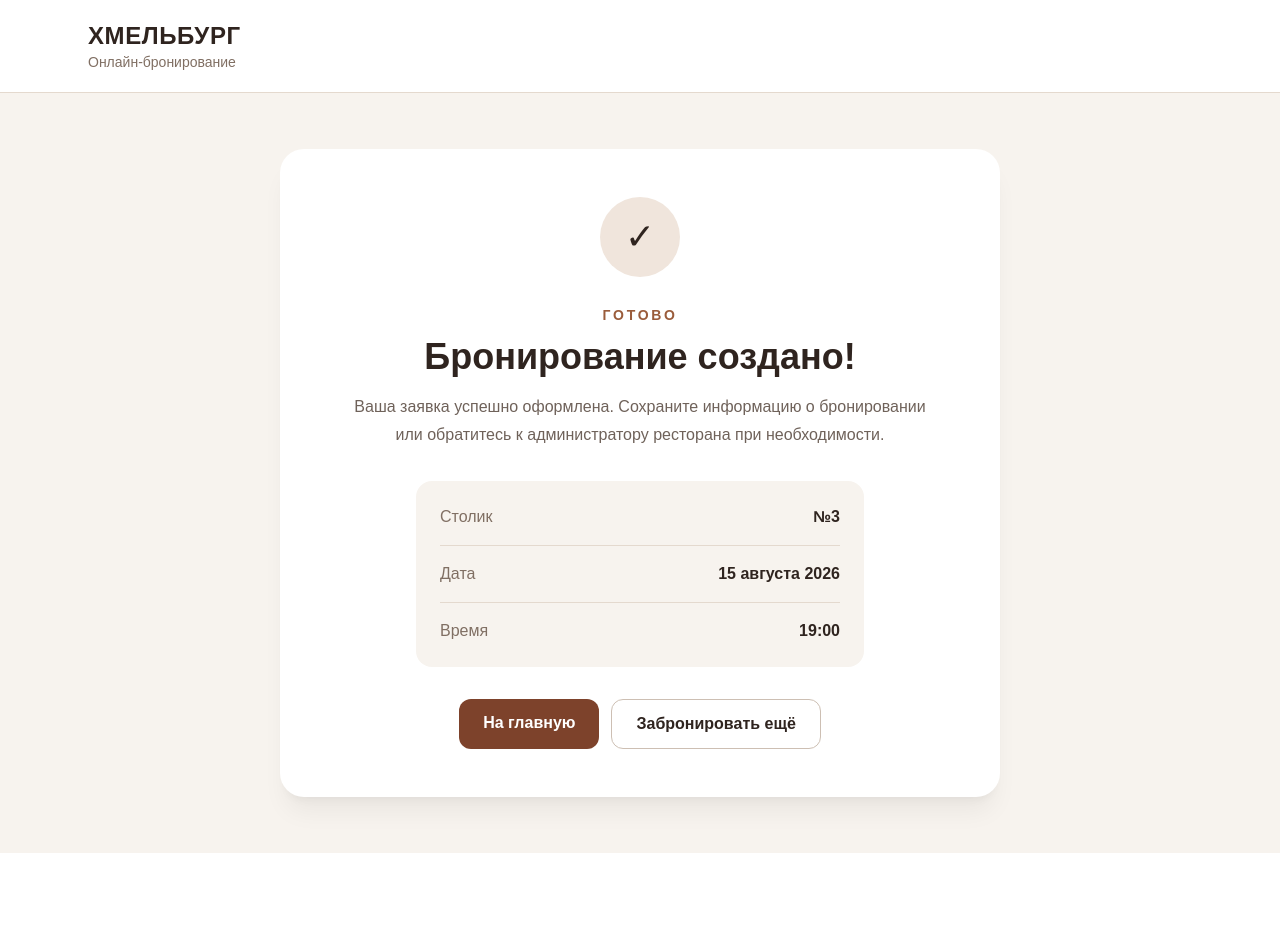
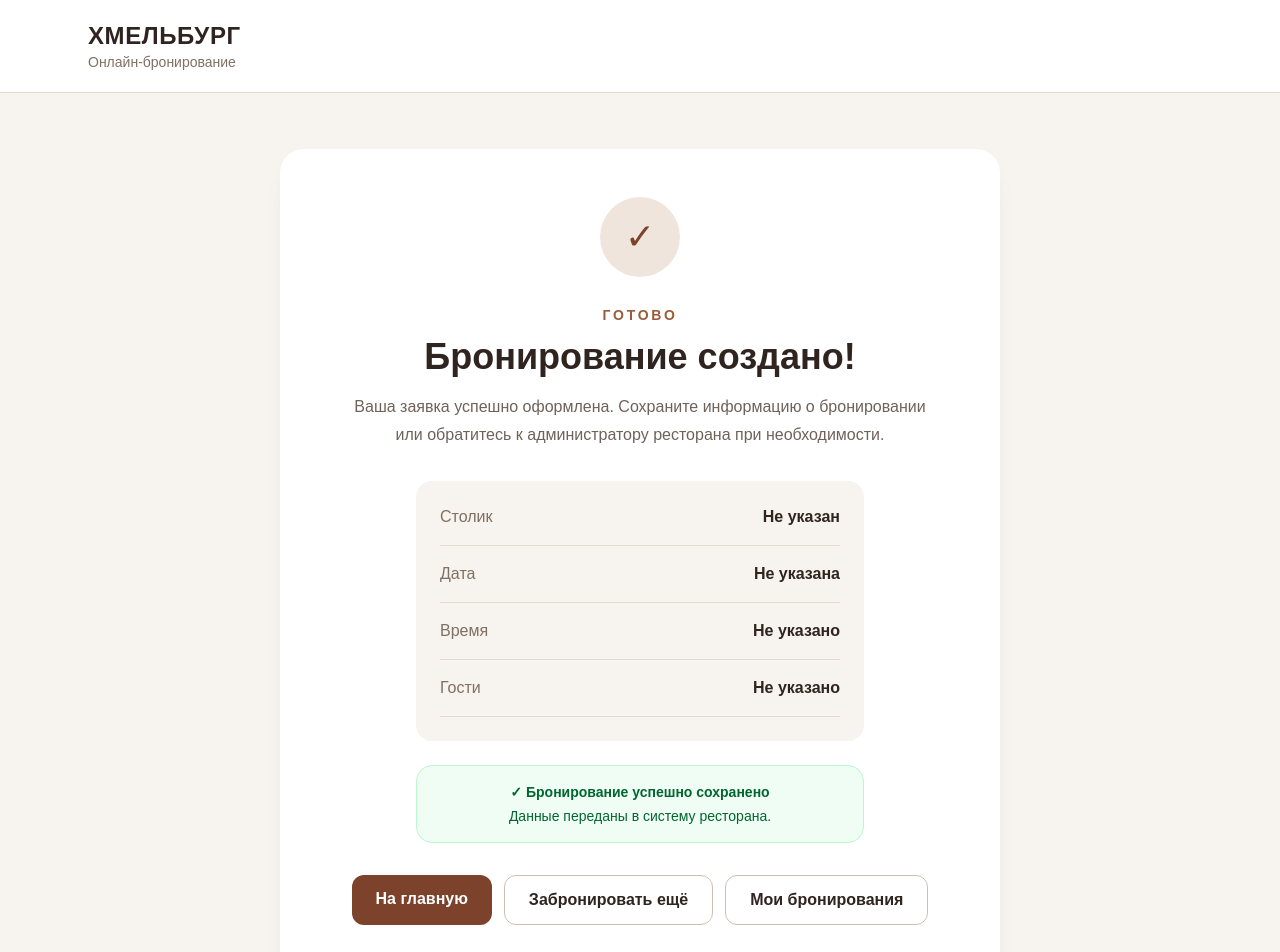
Before and after one commit to selfless-ux/khmelburg-reservation, a Next.js app: page /booking/success in a window 1280 px wide. Shown: the top 952 px of the page. Before the commit the page ends 853 px from the top, so only its background shows below. Built offline with nearby package versions, Linux system fonts and the light colour scheme.

Commit message:
Fix booking success page

```diff
--- a/app/booking/success/page.tsx
+++ b/app/booking/success/page.tsx
@@ -3,29 +3,47 @@
 import { useEffect, useState } from "react";
 
 export default function BookingSuccessPage() {
-  const [table, setTable] = useState("3");
-  const [date, setDate] = useState("15 августа 2026");
-  const [time, setTime] = useState("19:00");
+  const [table, setTable] = useState("");
+  const [tables, setTables] = useState("");
+  const [guests, setGuests] = useState("");
+  const [date, setDate] = useState("");
+  const [time, setTime] = useState("");
+  const [name, setName] = useState("");
+  const [phone, setPhone] = useState("");
+  const [bookingId, setBookingId] = useState("");
 
   useEffect(() => {
     const params = new URLSearchParams(window.location.search);
 
-    const tableParam = params.get("table");
-    const dateParam = params.get("date");
-    const timeParam = params.get("time");
+    setTable(params.get("table") || "");
+    setTables(params.get("tables") || "");
+    setGuests(params.get("guests") || "");
+    setDate(params.get("date") || "");
+    setTime(params.get("time") || "");
+    setName(params.get("name") || "");
+    setPhone(params.get("phone") || "");
+    setBookingId(params.get("bookingId") || "");
+  }, []);
 
-    if (tableParam) {
-      setTable(tableParam);
+  function formatDate(value: string) {
+    if (!value) {
+      return "Не указана";
     }
 
-    if (dateParam) {
-      setDate(dateParam);
+    const dateObject = new Date(`${value}T00:00:00`);
+
+    if (Number.isNaN(dateObject.getTime())) {
+      return value;
     }
 
-    if (timeParam) {
-      setTime(timeParam);
-    }
-  }, []);
+    return dateObject.toLocaleDateString("ru-RU", {
+      day: "numeric",
+      month: "long",
+      year: "numeric",
+    });
+  }
+
+  const isBar = !!tables;
 
   return (
     <main className="min-h-screen bg-[#f7f3ee] text-[#2f241f]">
@@ -45,8 +63,9 @@ export default function BookingSuccessPage() {
       {/* SUCCESS SECTION */}
       <section className="mx-auto flex min-h-[75vh] max-w-3xl items-center justify-center px-6 py-14">
         <div className="w-full rounded-3xl bg-white p-8 text-center shadow-xl shadow-black/5 sm:p-12">
+
           {/* SUCCESS ICON */}
-          <div className="mx-auto flex h-20 w-20 items-center justify-center rounded-full bg-[#f0e5dc] text-4xl">
+          <div className="mx-auto flex h-20 w-20 items-center justify-center rounded-full bg-[#f0e5dc] text-4xl text-[#7d422b]">
             ✓
           </div>
 
@@ -62,21 +81,40 @@ export default function BookingSuccessPage() {
 
           {/* DESCRIPTION */}
           <p className="mx-auto mt-4 max-w-xl leading-7 text-[#6f625a]">
-            Ваша заявка успешно оформлена. Сохраните информацию
-            о бронировании или обратитесь к администратору ресторана
+            Ваша заявка успешно оформлена.
+            Сохраните информацию о бронировании
+            или обратитесь к администратору ресторана
             при необходимости.
           </p>
 
+          {/* BOOKING NUMBER */}
+          {bookingId && (
+            <div className="mx-auto mt-7 max-w-md rounded-2xl border border-[#e4d9ce] bg-[#fffaf6] p-5">
+              <p className="text-xs font-bold uppercase tracking-[0.2em] text-[#9a5c3b]">
+                Номер бронирования
+              </p>
+
+              <p className="mt-2 text-3xl font-bold text-[#7d422b]">
+                #{bookingId}
+              </p>
+            </div>
+          )}
+
           {/* BOOKING INFORMATION */}
           <div className="mx-auto mt-8 max-w-md rounded-2xl bg-[#f7f3ee] p-6 text-left">
+
             {/* TABLE */}
             <div className="flex justify-between border-b border-[#e4d9ce] pb-4">
               <span className="text-[#806f63]">
-                Столик
+                {isBar ? "Места у бара" : "Столик"}
               </span>
 
               <span className="font-semibold">
-                №{table}
+                {isBar
+                  ? `№ ${tables.split(",").join(", ")}`
+                  : table
+                    ? `№${table}`
+                    : "Не указан"}
               </span>
             </div>
 
@@ -87,24 +125,73 @@ export default function BookingSuccessPage() {
               </span>
 
               <span className="font-semibold">
-                {date}
+                {formatDate(date)}
               </span>
             </div>
 
             {/* TIME */}
-            <div className="flex justify-between pt-4">
+            <div className="flex justify-between border-b border-[#e4d9ce] py-4">
               <span className="text-[#806f63]">
                 Время
               </span>
 
               <span className="font-semibold">
-                {time}
+                {time || "Не указано"}
               </span>
             </div>
+
+            {/* GUESTS */}
+            <div className="flex justify-between border-b border-[#e4d9ce] py-4">
+              <span className="text-[#806f63]">
+                Гости
+              </span>
+
+              <span className="font-semibold">
+                {guests || "Не указано"}
+              </span>
+            </div>
+
+            {/* NAME */}
+            {name && (
+              <div className="flex justify-between border-b border-[#e4d9ce] py-4">
+                <span className="text-[#806f63]">
+                  Имя
+                </span>
+
+                <span className="font-semibold">
+                  {name}
+                </span>
+              </div>
+            )}
+
+            {/* PHONE */}
+            {phone && (
+              <div className="flex justify-between pt-4">
+                <span className="text-[#806f63]">
+                  Телефон
+                </span>
+
+                <span className="font-semibold">
+                  {phone}
+                </span>
+              </div>
+            )}
+          </div>
+
+          {/* SUCCESS MESSAGE */}
+          <div className="mx-auto mt-6 max-w-md rounded-2xl border border-green-200 bg-green-50 p-4 text-sm text-green-800">
+            <p className="font-bold">
+              ✓ Бронирование успешно сохранено
+            </p>
+
+            <p className="mt-1">
+              Данные переданы в систему ресторана.
+            </p>
           </div>
 
           {/* ACTION BUTTONS */}
           <div className="mt-8 flex flex-col gap-3 sm:flex-row sm:justify-center">
+
             <a
               href="/"
               className="rounded-xl bg-[#7d422b] px-6 py-3 font-semibold text-white transition hover:bg-[#683521]"
@@ -118,6 +205,14 @@ export default function BookingSuccessPage() {
             >
               Забронировать ещё
             </a>
+
+            <a
+              href="/booking/my"
+              className="rounded-xl border border-[#cdbfb3] px-6 py-3 font-semibold transition hover:bg-[#f5eee8]"
+            >
+              Мои бронирования
+            </a>
+
           </div>
         </div>
       </section>
```
